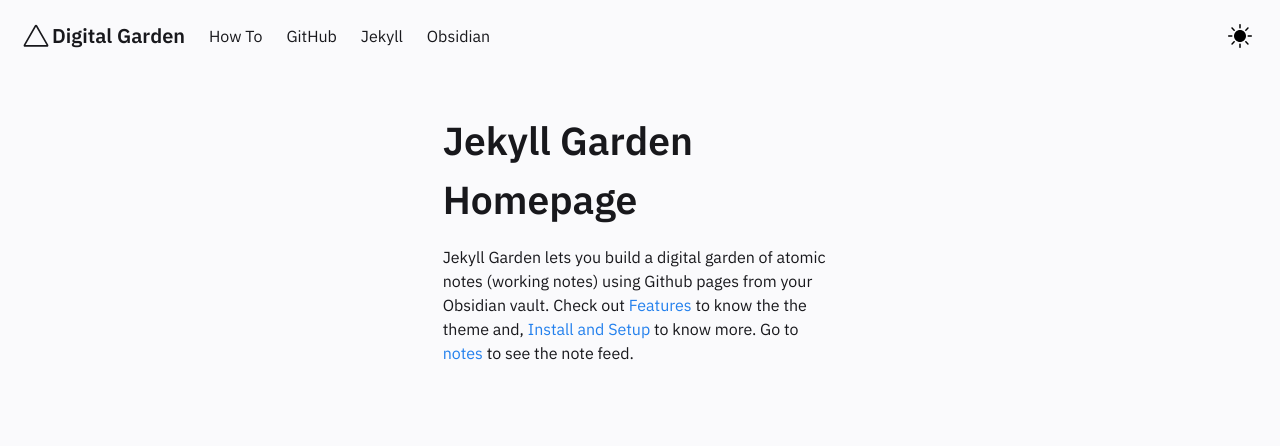
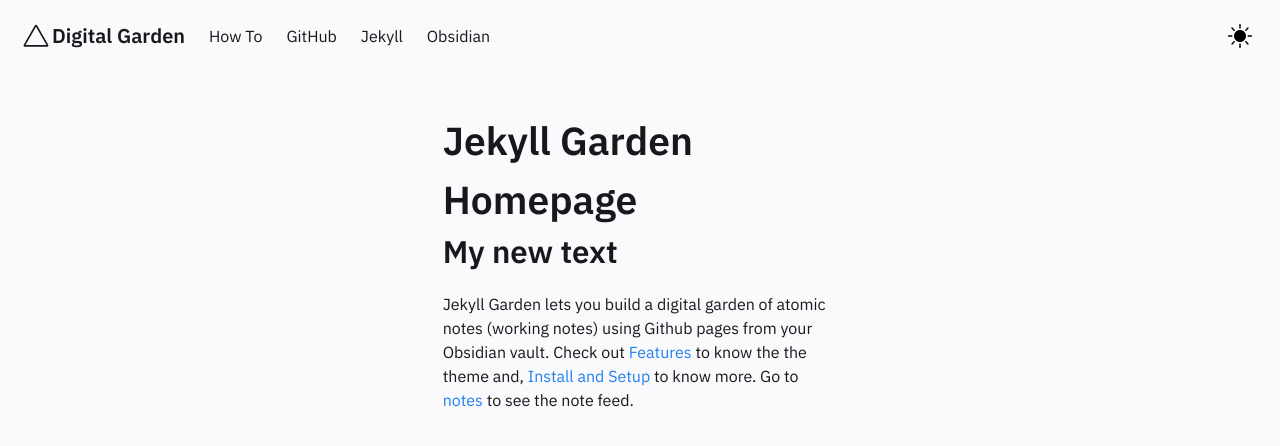
Before and after one commit to jaltgen/jacegardens, a Jekyll site: the page built from pages/index.md, in a window 1280 px wide. Shown: the top 446 px of the page. Built offline with Jekyll 4.4.1, drawn with Linux system fonts in a browser that asks for light colours.

```diff
--- a/_includes/Homepage.html
+++ b/_includes/Homepage.html
@@ -1,7 +1,7 @@
 <div class="column is-4">
     <div class="block homeblock">
     <h1>Jekyll Garden Homepage</h1>
-
+    <h2>My new text</h2>
     <p>
         Jekyll Garden lets you build a digital garden of atomic notes (working notes) using Github pages from your Obsidian vault.
         Check out <a href="../posts/how-to">Features </a> to know the the theme and, <a href="../posts/how-to"> Install and Setup </a> to know more.
--- a/pages/index.md
+++ b/pages/index.md
@@ -5,3 +5,6 @@
 layout: Post
 permalink: /
 ---
+
+# Welcome
+Hello dear friends to my first digital garden.
```
